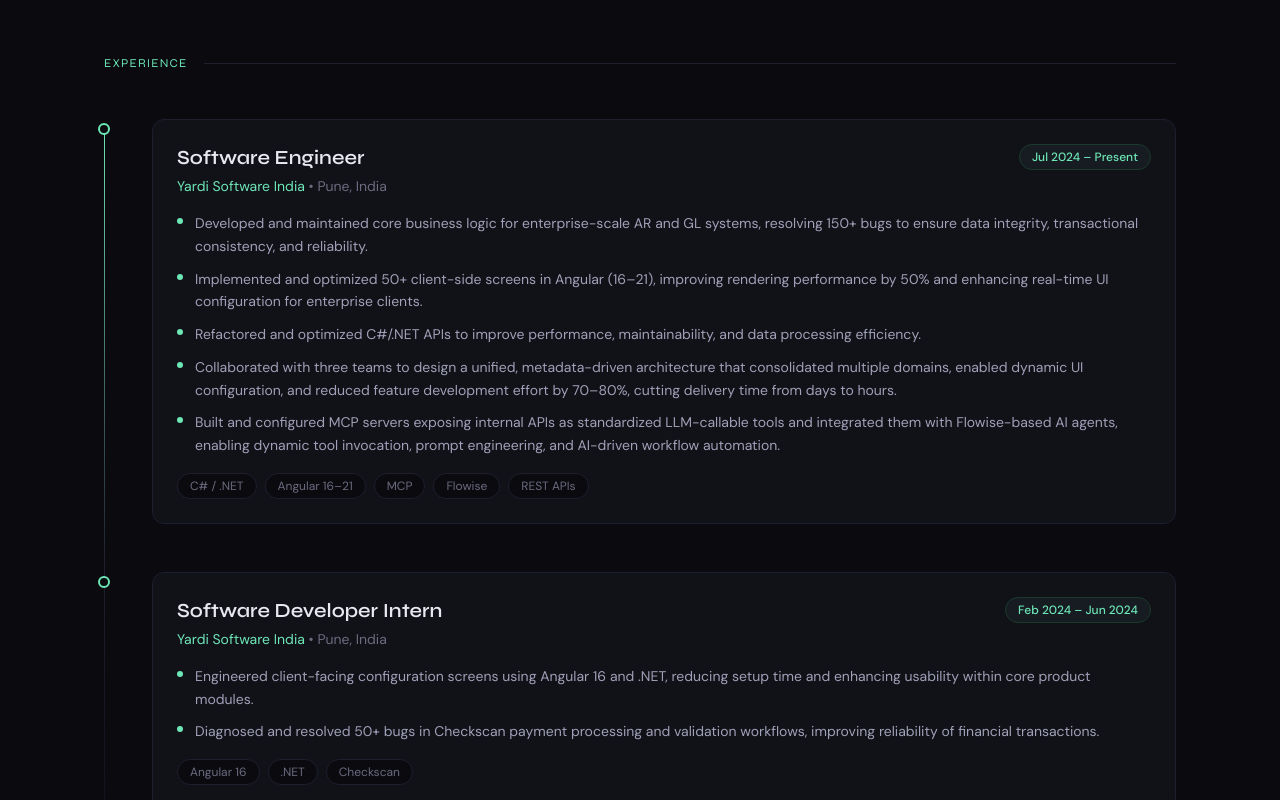
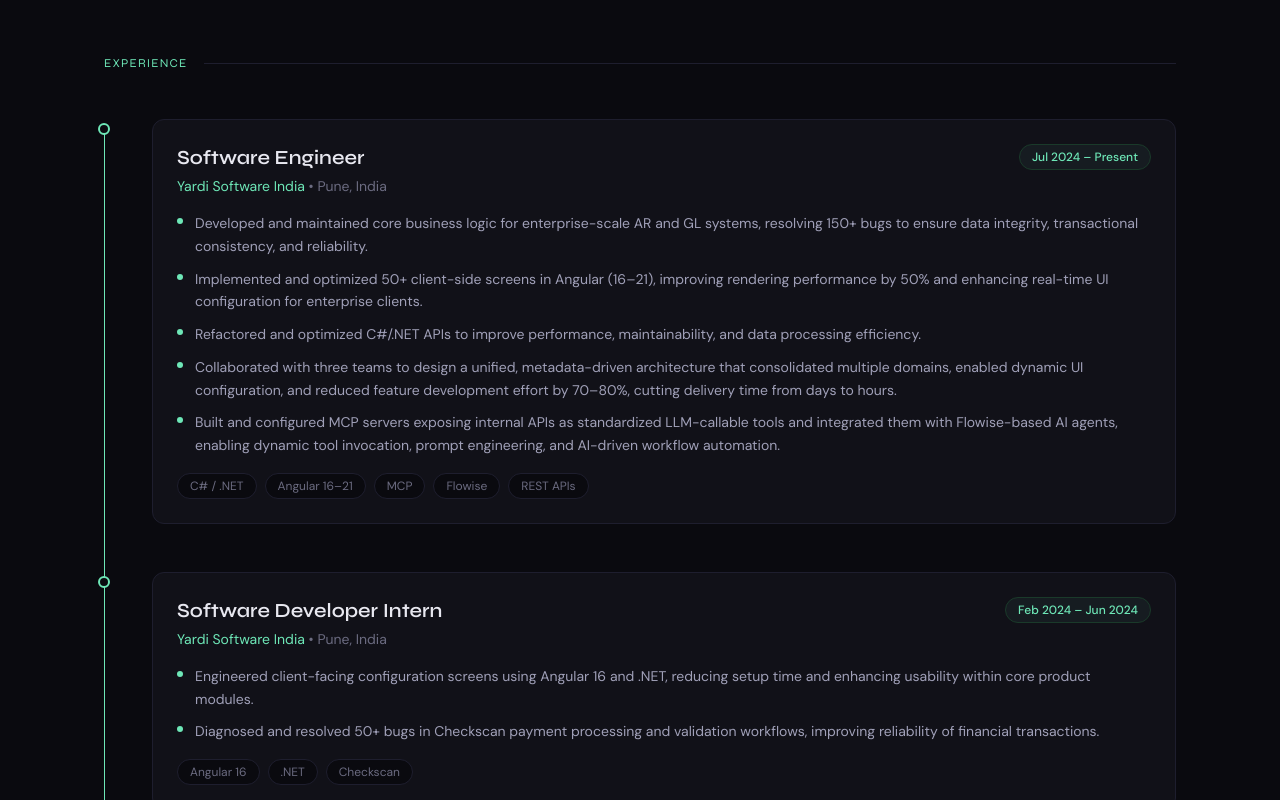
Before and after one commit to Aditya-V-Rathi/aditya-portfolio, a Next.js app: page / in a window 1280 px wide. Shown: the part 640-1440 px from the top of the page. Built offline with nearby package versions, Linux system fonts and the light colour scheme.

Commit message:
Timeline animation added

```diff
--- a/components/sections/Experience.tsx
+++ b/components/sections/Experience.tsx
@@ -1,8 +1,48 @@
+"use client"
+
+import { useEffect, useState, useRef } from "react"
 import { experience } from "@/data/experience"
 
 export default function Experience() {
+  const [highlightEnd, setHighlightEnd] = useState(0)
+  const sectionRef = useRef<HTMLElement>(null)
+
+  useEffect(() => {
+    const updateHighlight = () => {
+      if (!sectionRef.current) return
+
+      const section = sectionRef.current
+      const rect = section.getBoundingClientRect()
+      const sectionTop = rect.top
+      const sectionHeight = rect.height
+      const viewportHeight = window.innerHeight
+
+      // Calculate scroll progress through the section
+      const scrolledPastSection = Math.max(0, -sectionTop)
+      const totalScrollable = sectionHeight - viewportHeight
+
+      if (totalScrollable <= 0) {
+        // Section fits in viewport - highlight all if section is visible
+        setHighlightEnd(sectionTop < viewportHeight ? 1 : 0)
+      } else {
+        // Calculate progress (0 to 1)
+        const progress = Math.min(1, Math.max(0, scrolledPastSection / totalScrollable))
+        setHighlightEnd(progress)
+      }
+    }
+
+    updateHighlight()
+    window.addEventListener("scroll", updateHighlight, { passive: true })
+    window.addEventListener("resize", updateHighlight)
+
+    return () => {
+      window.removeEventListener("scroll", updateHighlight)
+      window.removeEventListener("resize", updateHighlight)
+    }
+  }, [])
+
   return (
-    <section id="experience" className="border-b border-[#1e1e2e]">
+    <section id="experience" ref={sectionRef} className="border-b border-[#1e1e2e]">
       <div className="mx-auto max-w-6xl px-6 py-16 md:px-10 md:py-20">
 
         {/* Heading */}
@@ -18,8 +58,18 @@ export default function Experience() {
 
         {/* Timeline */}
         <div className="relative space-y-12">
-          {/* Vertical line */}
-          <div className="absolute left-0 top-2 bottom-2 hidden w-px bg-gradient-to-b from-[#6EE7B7] via-[#1e1e2e] to-transparent md:block" />
+          {/* Vertical line - static part */}
+          <div className="absolute left-0 top-2 bottom-2 hidden w-px bg-[#1e1e2e] md:block" />
+
+          {/* Highlighted portion of line */}
+          <div
+            className="absolute left-0 top-2 hidden w-px bg-gradient-to-b from-[#6EE7B7] to-[#6EE7B7] md:block"
+            style={{
+              height: `calc(${highlightEnd * 100}% - 8px)`,
+              maxHeight: "calc(100% - 16px)",
+              transition: "height 0.1s ease-out"
+            }}
+          />
 
           {experience.map((exp, idx) => (
             <div key={idx} className="relative pl-0 md:pl-12">
```
